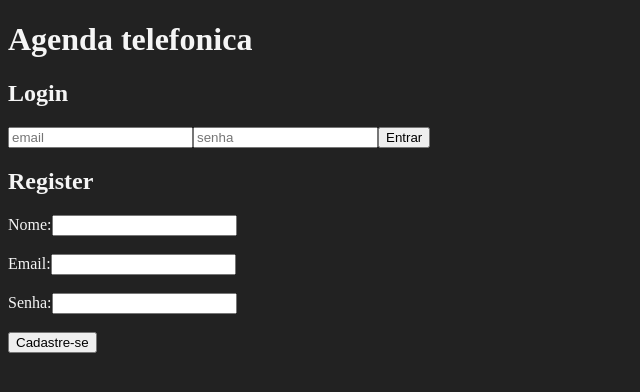
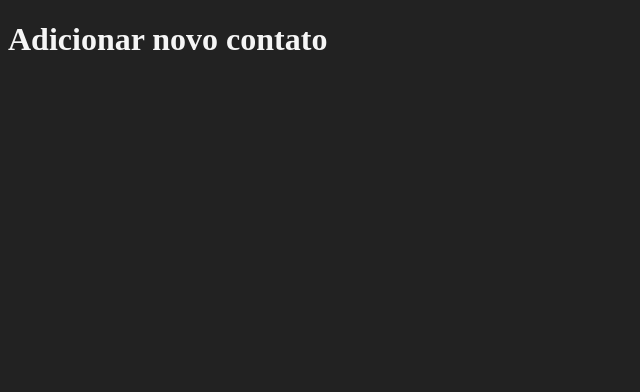
Before and after one commit to HigorAnjos/phonebookApp, a React (Create React App) app: page /newcontact in a window 1280 px wide. Shown: the top 392 px of the page, without its empty margins (0-640 px from the left). Built offline with nearby package versions, Linux system fonts and the light colour scheme.

Commit message:
Rotas adicionadas

```diff
--- a/src/AppRouter.jsx
+++ b/src/AppRouter.jsx
@@ -1,12 +1,20 @@
 import React from 'react';
 import Home from './pages/Home'
-import { BrowserRouter, Route } from 'react-router-dom';
+import Main from './pages/Main'
+import Newcontact from './pages/Newcontact'
+import Profile from './pages/Profile';
+import { BrowserRouter, Route, Switch } from 'react-router-dom';
 
 class Approuter extends React.Component {
   render() {
     return (
       <BrowserRouter>
-        <Route path="/" component={ Home } />
+        <Switch>
+          <Route path="/profile" component={ Profile } />
+          <Route path="/newcontact" component={ Newcontact } />
+          <Route path="/main" component={ Main } />
+          <Route path="/" render={(props) => <Home {...props} />} />
+        </Switch>
       </BrowserRouter>
     );
   }
--- /dev/null
+++ b/src/pages/Main.jsx
@@ -0,0 +1,18 @@
+import React from 'react';
+import { Link } from 'react-router-dom';
+
+class Main extends React.Component {
+  render() {
+    return (
+      <div>
+        <ul>
+          <li><Link to="/profile">Perfil</Link></li>
+          <li><Link to="/newcontact">Adicionar novo contato</Link></li>
+        </ul>
+        <h1> Meus Contatos</h1>
+      </div>
+    );
+  }
+}
+
+export default Main;
--- /dev/null
+++ b/src/pages/Newcontact.jsx
@@ -0,0 +1,11 @@
+import React from 'react';
+
+class Newcontact extends React.Component {
+  render() {
+    return (
+      <h1>Adicionar novo contato</h1>
+    );
+  }
+}
+
+export default Newcontact;
--- /dev/null
+++ b/src/pages/Profile.jsx
@@ -0,0 +1,11 @@
+import React from 'react';
+
+class Profile extends React.Component {
+  render() {
+    return (
+      <h1>Atualizar Perfil</h1>
+    );
+  }
+}
+
+export default Profile;
```
